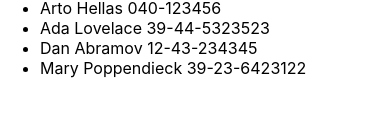
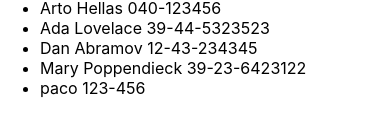
Before and after one commit to antoniovalverde/fullstackopen2021, a React (Create React App) app in the folder part02/phonebook/: page / in a window 390 px wide. Shown: the part 248-384 px from the top of the page. Built offline with nearby package versions, Linux system fonts and the light colour scheme; data requests are answered from the project's data file; the HTML template or start-up script is replaced by a standard one.

Commit message:
Ejercicio 2.15 (phonebook)

```diff
--- a/part02/phonebook/db.json
+++ b/part02/phonebook/db.json
@@ -1,5 +1,5 @@
 {
-    "persons":[
+  "persons": [
     {
       "name": "Arto Hellas",
       "number": "040-123456",
@@ -19,6 +19,11 @@
       "name": "Mary Poppendieck",
       "number": "39-23-6423122",
       "id": 4
+    },
+    {
+      "name": "paco",
+      "number": "123-456",
+      "id": 5
     }
   ]
 }
--- a/part02/phonebook/src/App.js
+++ b/part02/phonebook/src/App.js
@@ -42,9 +42,13 @@
           name: newName,
           number: newNumero
         }
-        setPersons(persons.concat(nombreObjeto))
-        setNewName('')
-        setNewNumero('')
+
+        axios.post('http://localhost:3001/persons', nombreObjeto).then(respuesta => {
+          setPersons(persons.concat(respuesta.data))
+          setNewName('')
+          setNewNumero('')
+        })
+
       }else{
         alert(`${newName} is already added to phonebook`)
       }
```
Lines whose indentation alone changed are shown as unchanged.
